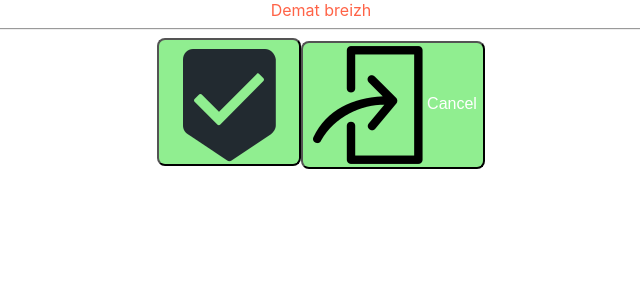
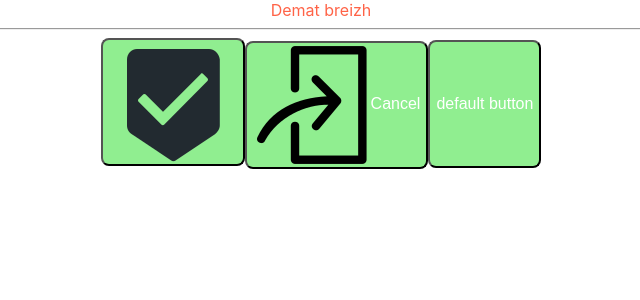
Before and after one commit to hengou/react_training, a React (Create React App) app: page / in a window 1280 px wide. Shown: the top 300 px of the page, without its empty margins (319-959 px from the left). Built offline with nearby package versions, Linux system fonts and the light colour scheme.

Commit message:
+default props

```diff
--- a/src/App/App.tsx
+++ b/src/App/App.tsx
@@ -16,6 +16,7 @@ function App() {
           <img src="/img/cancel_icon.png" alt="cancel"/>
           Cancel
         </Button>
+        <Button/>
     </div>
   );
 }
--- a/src/App/components/Button/Button.js
+++ b/src/App/components/Button/Button.js
@@ -12,9 +12,14 @@ const Button=(props)=>{
     );
 }
 
-// props presence and type check
+// props presence and type check => ressournce consumption
 Button.propTypes={
     children:PropTypes.any.isRequired,
     type:PropTypes.any
 }
+// default props definition
+Button.defaultProps={
+    children: 'default button'
+}
+
 export default Button;
```
